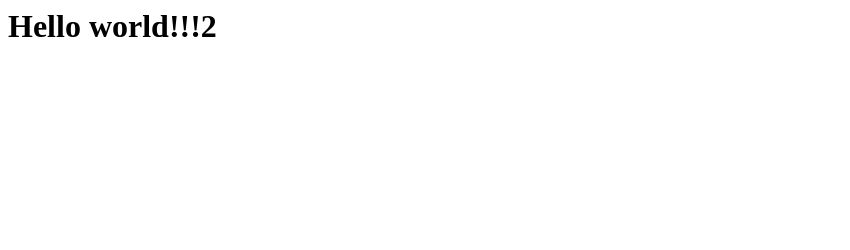
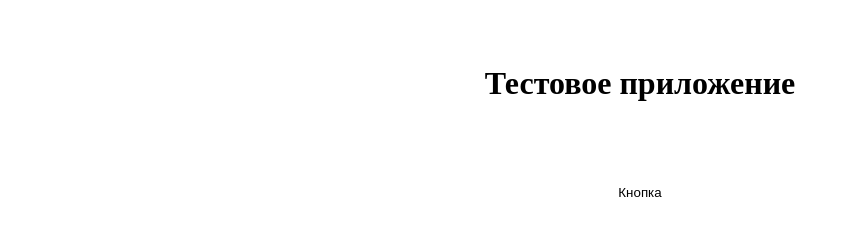
Before and after one commit to MegaLoogin/pages-test, a plain HTML site: page index.html in a window 1280 px wide. Shown: the whole page, without its empty margins (0-850 px from the left). Drawn offline with Linux system fonts and the light colour scheme.

Commit message:
Update index.html

```diff
--- a/index.html
+++ b/index.html
@@ -1 +1,61 @@
-<h1>Hello world!!!2</h1>
+<!DOCTYPE html>
+<html lang="ru">
+<head>
+    <meta charset="UTF-8">
+    <meta name="viewport" content="width=device-width, initial-scale=1.0">
+    <title>Document</title>
+    <style>
+        * {
+            margin: 0;
+            padding: 0;
+            box-sizing: border-box;
+        }
+
+        body {
+            color: var(--tg-theme-text-color);
+            background: var(--tg-theme-bg-color);
+        }
+
+        .Main {
+            width: 100%;
+            padding: 25px;
+            text-align: center;
+
+        }
+
+        h1 {
+            margin-top: 40px;
+            margin-bottom: 10px;
+        }
+
+        img {
+            width: 70px;
+            margin: 30px auto;
+        }
+
+        .btn {
+            border: 0;
+            border-radius: 5px;
+            margin-top: 50px;
+            height: 60px;
+            width: 200px;
+            font-style: 20px;
+            font-weight: 500;
+            cursor: pointer;
+            color: var(--tg-theme-button-text-color);
+            background: var(--tg-theme-button-color);
+        }
+
+    </style>
+</head>
+<body>
+    <div class="Main">
+        <h1>Тестовое приложение</h1>
+<!--         <img src="{{ url_for('static', filename='bot.png') }}" alt="123"> -->
+        <p></p>
+        <button class="btn">Кнопка</button>
+    </div>
+
+    <script src="https://telegram.org/js/telegram-web-app.js"></script>
+</body>
+</html>
```
